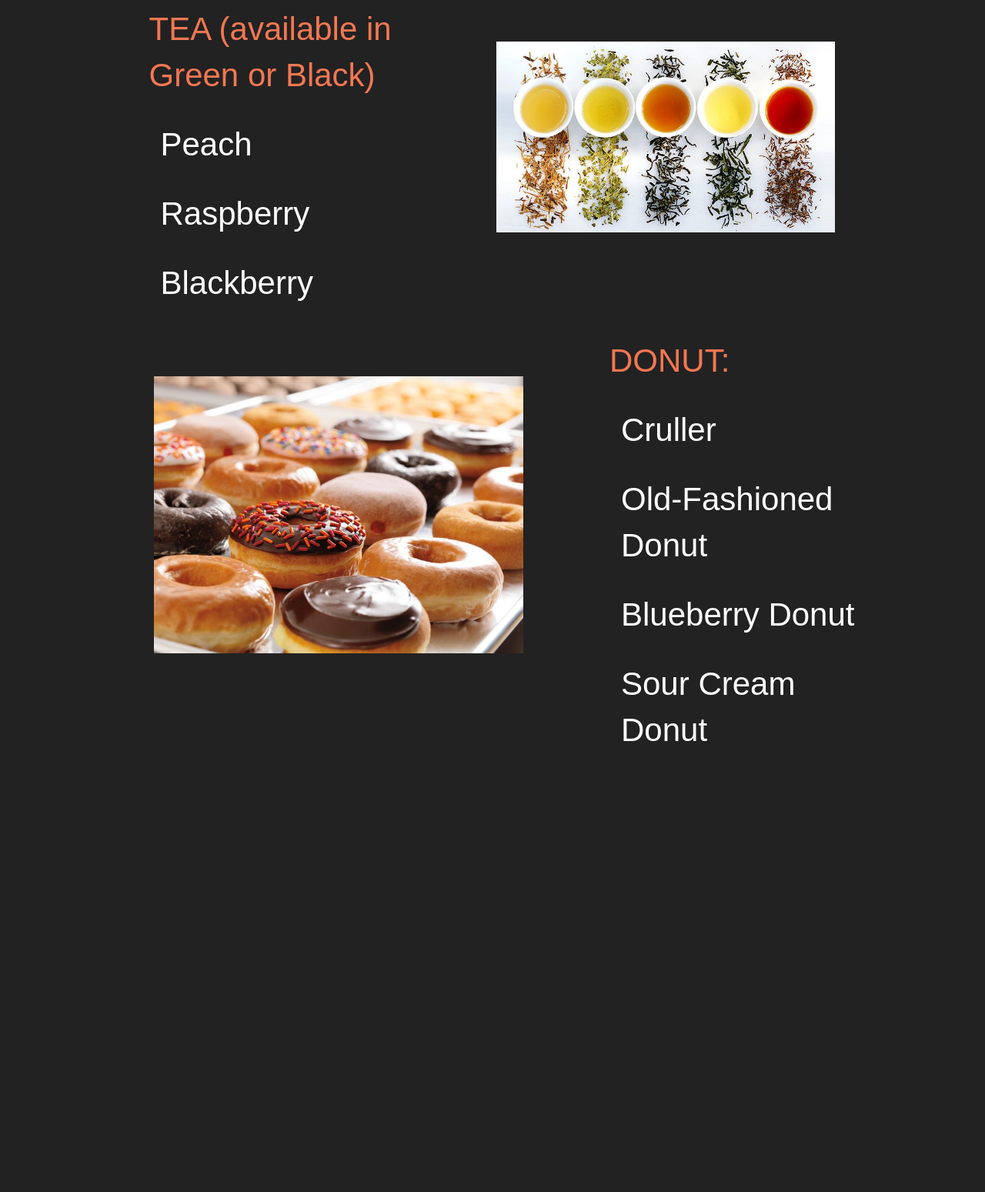
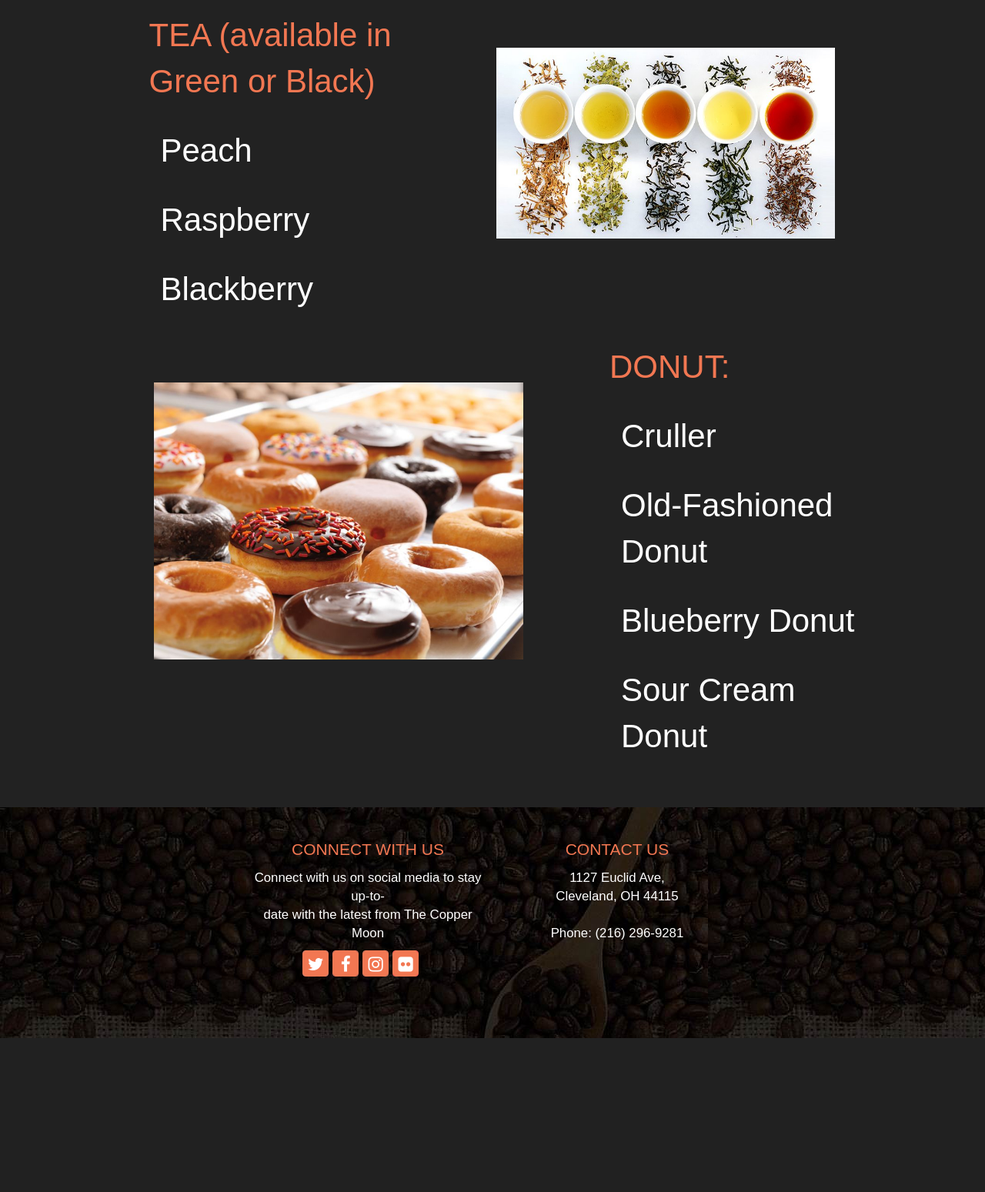
Before and after one commit to NamHongDo/CIS408FinalProject, a PHP site: page /menu.html in a window 1280 px wide. Shown: the part 2221-3770 px from the top of the page at 77% size. After the commit the page ends 3570 px from the top, so only its background shows below. Run offline with PHP 8.4, Linux system fonts and the light colour scheme; some libraries are stand-ins or nearby versions.

Commit message:
Added footer segment and elegant social media button on every page

```diff
--- a/css/custom.css
+++ b/css/custom.css
@@ -72,6 +75,100 @@ li.dropdown:hover > .dropdown-menu li > a:focus{
     font-weight: 700;
 }
 
+.footerMenu{
+  background-image: url("../image/footerImg.jpg");
+  width:100%;
+  height:300px;
+  //border:3px solid white;
+  text-align: center;
+}
+
+.contactUs, .followUs{
+  width:300px;
+  height:220px;
+  display: inline-block;
+  margin: 40px 10px;
+  //border:3px solid red;
+  text-align: left;
+}
+
+
+.followUsHeader{
+  //border:3px solid white;
+  text-align: center;
+  vertical-align: middle;
+  font-family: Papyrus, fantasy;
+  color:#f27752;
+  font-size: 150%;
+}
+
+.followUsText{
+  //border:3px solid green;
+  text-align: center;
+  vertical-align: middle;
+  margin-top:10px;
+  font-family: Papyrus, fantasy;
+  color:#ffffff;
+  font-size: 120%;
+}
+.temp {
+  //border:3px solid white;
+  width: 250px;
+  height:60px;
+  margin:0 auto;
+}
+ul.socialList {
+  padding-top:10px;
+  list-style-type: none;
+}
+
+.btn-twitter{
+  border-color:#f27752;
+}
+.fa {
+    background-color: #f27752;
+    color:#ffffff;
+    border:#f27752;
+    font-size: 30px;
+    width: 50px;
+    text-align: center;
+    text-decoration: none;
+}
+
+.fa:hover {
+  -webkit-box-shadow: 0px 0px 20px 0px #bc462a;
+  background-color:#ffffff;
+  color: #f27752;
+}
+
+.socialList>li> a{
+    border-color:#f27752;
+    margin-right: 5px;
+}
+
+.socialList>li> a:hover {
+    -webkit-box-shadow: 0px 0px 20px 0px #bc462a;
+    border-color:#ffffff;
+}
+
+
+.contactUsHeader{
+  //border:3px solid white;
+  text-align: center;
+  vertical-align: middle;
+  font-family: Papyrus, fantasy;
+  color:#f27752;
+  font-size: 150%;
+}
+.contactUsText{
+  //border:3px solid green;
+  text-align: center;
+  vertical-align: middle;
+  margin-top:10px;
+  font-family: Papyrus, fantasy;
+  color:#ffffff;
+  font-size: 120%;
+}
 /*
 ------> *** <------
     HOME segment
@@ -113,10 +210,10 @@ li.dropdown:hover > .dropdown-menu li > a:focus{
                     */
 .menuMaster{
   //border:3px solid white;
-  height: 3500px;
+  height: 3000px;
   width: 1000px;
   display:block;
-  margin:15% auto;
+  margin:200px auto 70px;
 }
 
 .outer{
@@ -305,7 +402,7 @@ li.dropdown:hover > .dropdown-menu li > a:focus{
 .donut{
   //border: 10px solid green ;
   width: 100%;
-  height:800px;
+  height:600px;
   max-width: 100%;
   margin: auto;
 }
--- a/menu.html
+++ b/menu.html
@@ -3,8 +3,10 @@
   <head>
     <link rel="stylesheet" type="text/css" href="css/bootstrap.min.css">
     <link rel="stylesheet" type="text/css" href="css/custom.css">
+    <link rel="stylesheet" type="text/css" href="css/bootstrap-social.css">
     <script src="https://ajax.googleapis.com/ajax/libs/jquery/3.2.0/jquery.min.js"></script>
     <script src="https://maxcdn.bootstrapcdn.com/bootstrap/3.3.7/js/bootstrap.min.js"></script>
+    <link rel="stylesheet" href="https://cdnjs.cloudflare.com/ajax/libs/font-awesome/4.7.0/css/font-awesome.min.css">
     <script type="text/javascript" src="drop.js"></script>
   </head>
 
@@ -121,6 +123,46 @@
       </div>
     </div>
  </div>
+
+ <div class="footerMenu">
+     <div class="followUs">
+       <div class="followUsHeader">
+         CONNECT WITH US
+       </div>
+       <div  class="followUsText">
+         Connect with us on social media to stay up-to-<br>date with the latest from The Copper Moon
+       </div>
+
+       <div class="temp" >
+         <ul class="socialList">
+           <li>
+             <a class="btn btn-social-icon btn-twitter"><span class="fa fa-twitter"></span></a>
+           </li>
+           <li>
+             <a href="https://www.facebook.com/thecoppermoon/" class="btn btn-social-icon btn-facebook"><span class="fa fa-facebook"></span> </a>
+           </li>
+           <li>
+             <a class="btn btn-social-icon btn-instagram"><span class="fa fa-instagram"></span> </a>
+           </li>
+           <li>
+             <a class="btn btn-social-icon btn-flickr"><span class="fa fa-flickr"></span> </a>
+           </li>
+         </ul>
+       </div>
+
+     </div>
+
+     <div class="contactUs">
+       <div class="contactUsHeader">
+         CONTACT US
+       </div>
+       <div  class="contactUsText">
+         1127 Euclid Ave,<br>Cleveland, OH 44115<br><br>Phone: (216) 296-9281
+       </div>
+     </div>
+ </div>
+
+  </body>
       <script>
         $(document).ready(function(){
           // Add smooth scrolling to all links
@@ -150,5 +192,4 @@
       </script>
       <script src="https://ajax.googleapis.com/ajax/libs/jquery/3.1.0/jquery.min.js"></script>
 
-  </body>
 </html>
```
Also changed, not shown: other parts of css/custom.css (+15 -11 lines), about.html (+41 -1 lines), contact.html (+37 -0 lines), gallery.html (+40 -0 lines), home.html (+19 -5 lines), project.css (deleted, +0 -86 lines), image/footerImg.jpg (added). Lines whose indentation alone changed are shown as unchanged.
